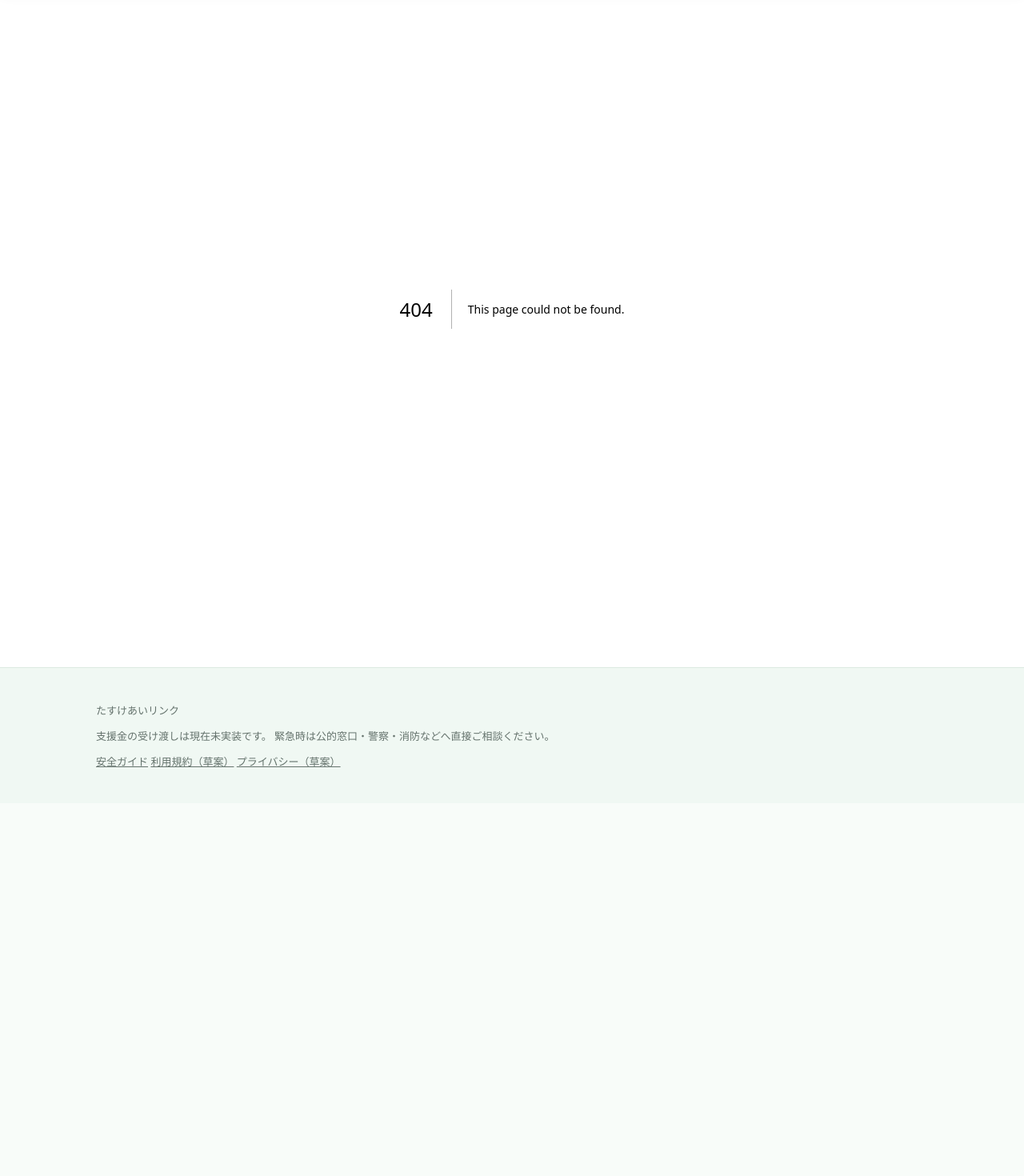
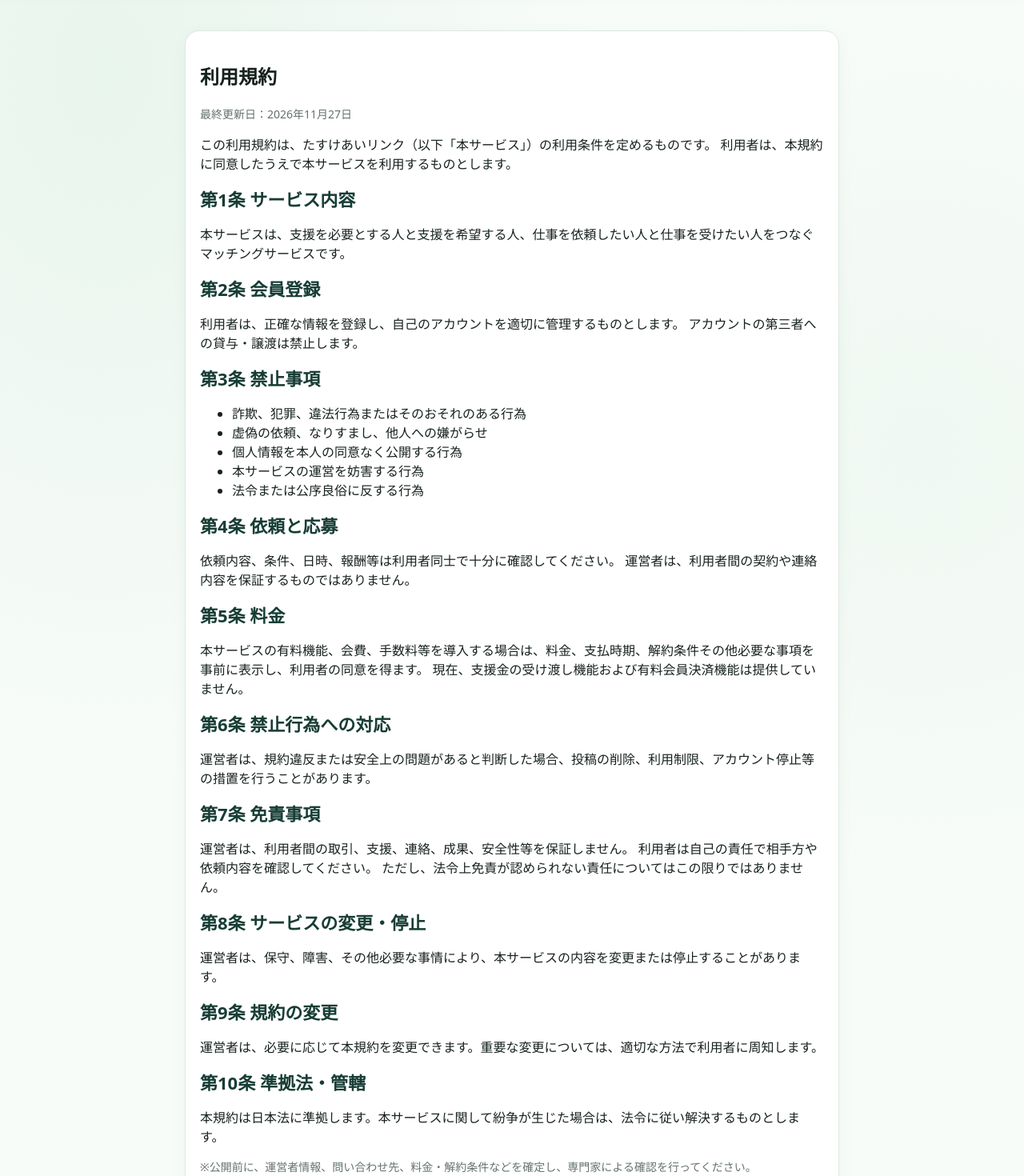
Before and after one commit to nkcleankazu-ai/tasukeai-link, a Next.js app: page /terms in a window 1280 px wide. Before the commit this address had no page. Shown: the part 100-1570 px from the top of the page at 80% size. Before the commit the page ends 1104 px from the top, so only its background shows below. Built offline with nearby package versions, Linux system fonts and the light colour scheme.

Commit message:
Create page.tsx

```diff
--- /dev/null
+++ b/app/terms/page.tsx
@@ -0,0 +1,83 @@
+export const metadata = {
+  title: "利用規約",
+  description: "たすけあいリンクの利用規約です。",
+};
+
+export default function TermsPage() {
+  return (
+    <main className="container" style={{ maxWidth: "850px", margin: "0 auto", padding: "24px 16px" }}>
+      <section className="section card">
+        <h1>利用規約</h1>
+        <p className="muted">最終更新日：2026年11月27日</p>
+
+        <p>
+          この利用規約は、たすけあいリンク（以下「本サービス」）の利用条件を定めるものです。
+          利用者は、本規約に同意したうえで本サービスを利用するものとします。
+        </p>
+
+        <h2>第1条 サービス内容</h2>
+        <p>
+          本サービスは、支援を必要とする人と支援を希望する人、仕事を依頼したい人と仕事を受けたい人をつなぐマッチングサービスです。
+        </p>
+
+        <h2>第2条 会員登録</h2>
+        <p>
+          利用者は、正確な情報を登録し、自己のアカウントを適切に管理するものとします。
+          アカウントの第三者への貸与・譲渡は禁止します。
+        </p>
+
+        <h2>第3条 禁止事項</h2>
+        <ul>
+          <li>詐欺、犯罪、違法行為またはそのおそれのある行為</li>
+          <li>虚偽の依頼、なりすまし、他人への嫌がらせ</li>
+          <li>個人情報を本人の同意なく公開する行為</li>
+          <li>本サービスの運営を妨害する行為</li>
+          <li>法令または公序良俗に反する行為</li>
+        </ul>
+
+        <h2>第4条 依頼と応募</h2>
+        <p>
+          依頼内容、条件、日時、報酬等は利用者同士で十分に確認してください。
+          運営者は、利用者間の契約や連絡内容を保証するものではありません。
+        </p>
+
+        <h2>第5条 料金</h2>
+        <p>
+          本サービスの有料機能、会費、手数料等を導入する場合は、料金、支払時期、解約条件その他必要な事項を事前に表示し、利用者の同意を得ます。
+          現在、支援金の受け渡し機能および有料会員決済機能は提供していません。
+        </p>
+
+        <h2>第6条 禁止行為への対応</h2>
+        <p>
+          運営者は、規約違反または安全上の問題があると判断した場合、投稿の削除、利用制限、アカウント停止等の措置を行うことがあります。
+        </p>
+
+        <h2>第7条 免責事項</h2>
+        <p>
+          運営者は、利用者間の取引、支援、連絡、成果、安全性等を保証しません。
+          利用者は自己の責任で相手方や依頼内容を確認してください。
+          ただし、法令上免責が認められない責任についてはこの限りではありません。
+        </p>
+
+        <h2>第8条 サービスの変更・停止</h2>
+        <p>
+          運営者は、保守、障害、その他必要な事情により、本サービスの内容を変更または停止することがあります。
+        </p>
+
+        <h2>第9条 規約の変更</h2>
+        <p>
+          運営者は、必要に応じて本規約を変更できます。重要な変更については、適切な方法で利用者に周知します。
+        </p>
+
+        <h2>第10条 準拠法・管轄</h2>
+        <p>
+          本規約は日本法に準拠します。本サービスに関して紛争が生じた場合は、法令に従い解決するものとします。
+        </p>
+
+        <p className="muted">
+          ※公開前に、運営者情報、問い合わせ先、料金・解約条件などを確定し、専門家による確認を行ってください。
+        </p>
+      </section>
+    </main>
+  );
+}
```
